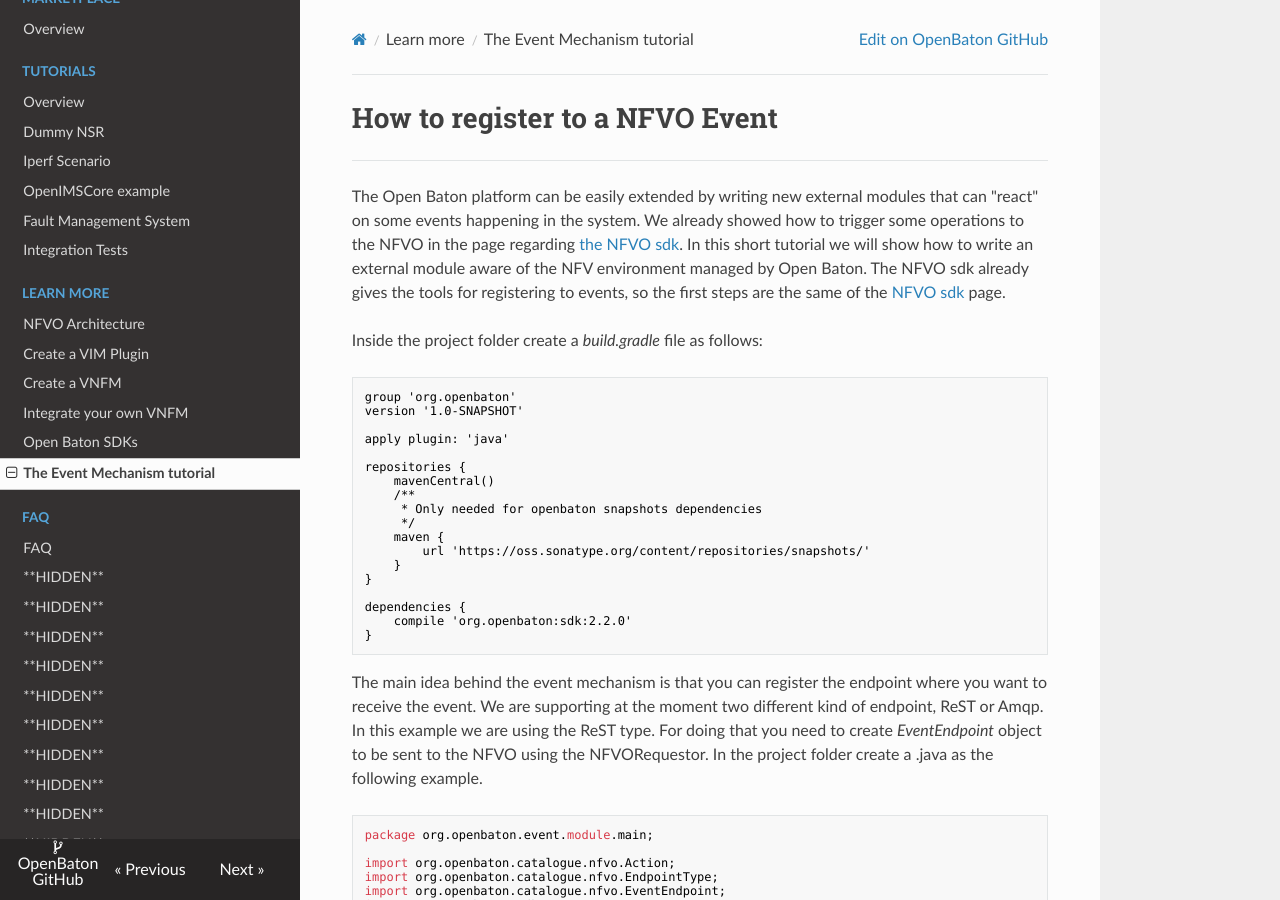
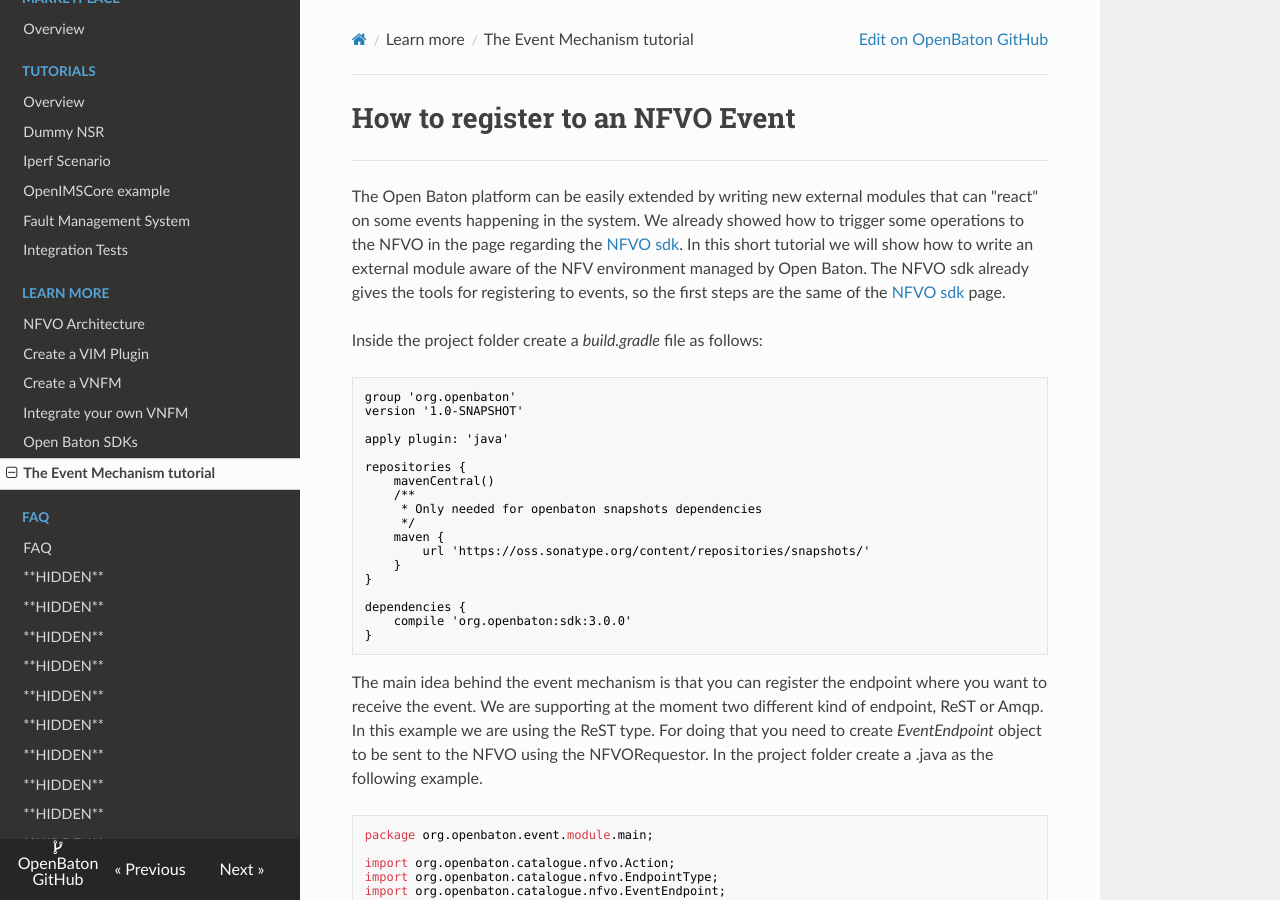
Before and after one commit to openbaton/docs, an MkDocs documentation site: the page built from docs/how-to-register-event.md, in a window 1280 px wide and 900 px high. Built offline with MkDocs 1.6.1, drawn with Linux system fonts in a browser that asks for light colours; nearby versions of some CDN libraries; old or Windows-style settings are respelled for this version of MkDocs; some of the changed text lies outside the part shown.

Commit message:
Imp: update

````diff
--- a/docs/how-to-register-event.md
+++ b/docs/how-to-register-event.md
@@ -1,7 +1,7 @@
-# How to register to a NFVO Event
+# How to register to an NFVO Event
 -------------------------------------------
 
-The Open Baton platform can be easily extended by writing new external modules that can "react" on some events happening in the system. We already showed how to trigger some operations to the NFVO in the page regarding [the NFVO sdk](nfvo-sdk). In this short tutorial we will show how to write an external module aware of the NFV environment managed by Open Baton. The NFVO sdk already gives the tools for registering to events, so the first steps are the same of the [NFVO sdk](nfvo-sdk) page.
+The Open Baton platform can be easily extended by writing new external modules that can "react" on some events happening in the system. We already showed how to trigger some operations to the NFVO in the page regarding the [NFVO sdk](nfvo-sdk). In this short tutorial we will show how to write an external module aware of the NFV environment managed by Open Baton. The NFVO sdk already gives the tools for registering to events, so the first steps are the same of the [NFVO sdk](nfvo-sdk) page.
 
 Inside the project folder create a *build.gradle* file as follows:
 
@@ -22,7 +22,7 @@
 }
 
 dependencies {
-    compile 'org.openbaton:sdk:2.2.0'
+    compile 'org.openbaton:sdk:3.0.0'
 }
 ```
 
````
Also changed, not shown: other parts of docs/how-to-register-event.md (+1 -1 lines).
